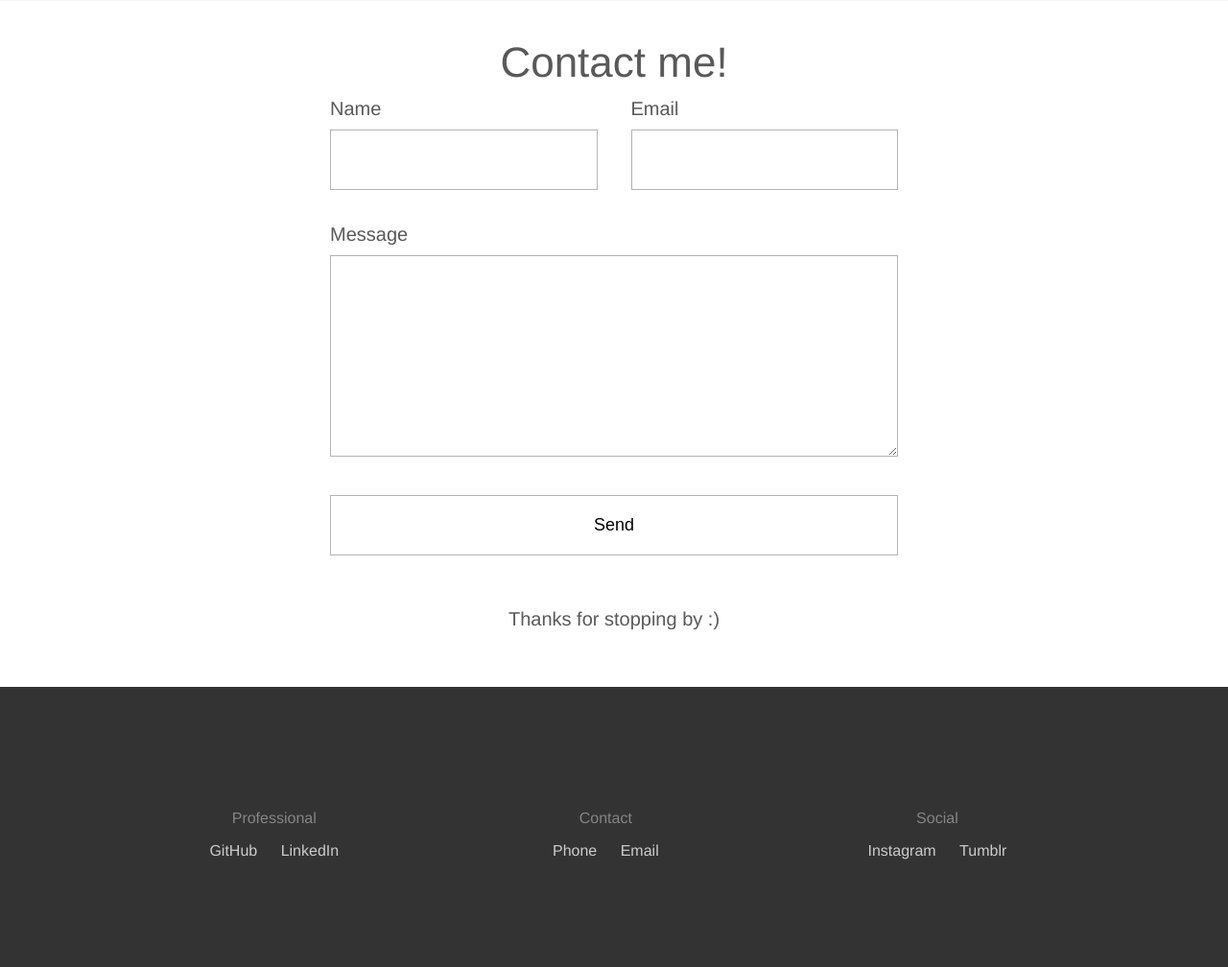
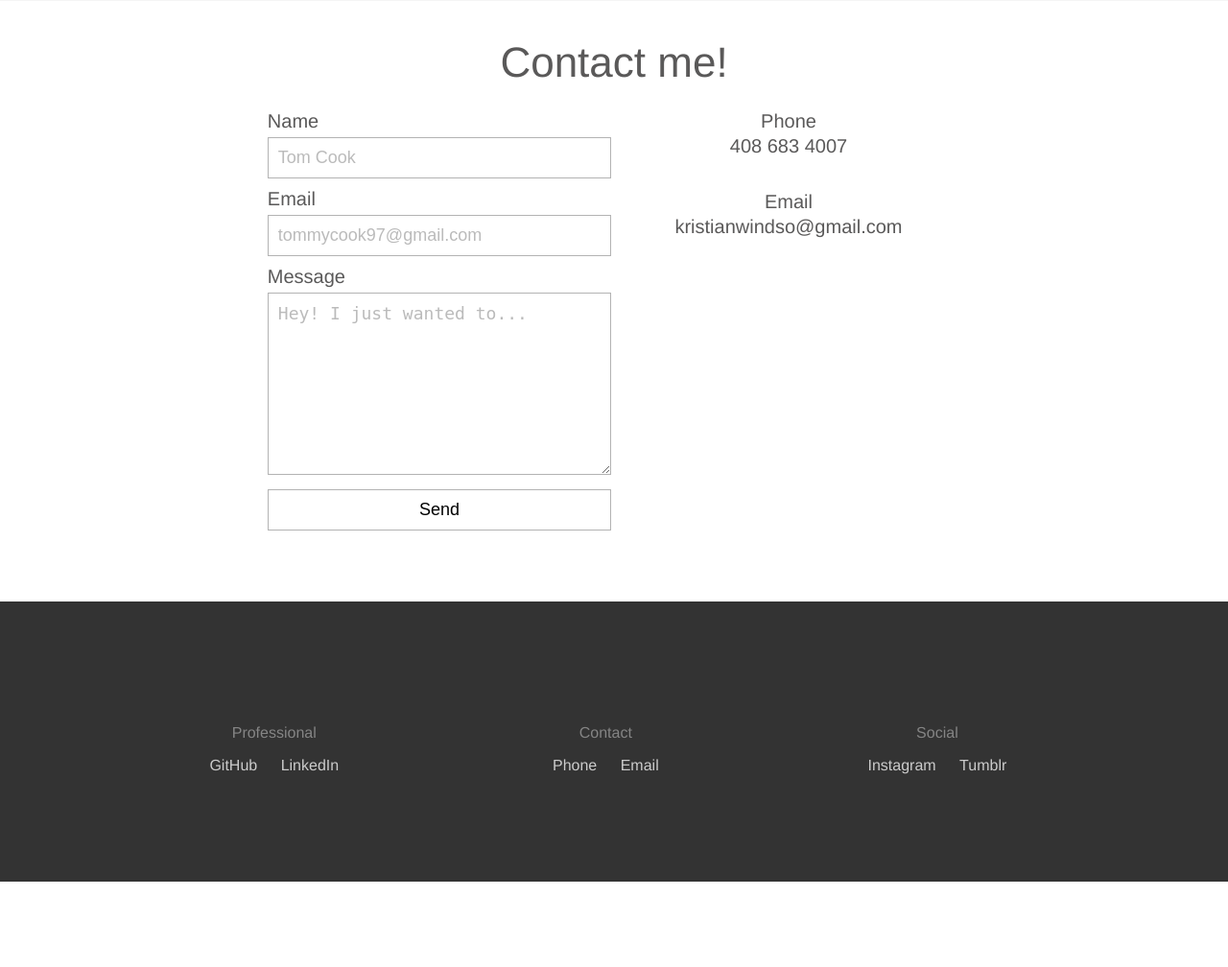
Before and after one commit to KristianWindsor/kristianwindsor.com, a PHP site: page / in a window 1280 px wide. Shown: the part 3953-4961 px from the top of the page at 96% size. After the commit the page ends 4872 px from the top, so only its background shows below. Run offline with PHP 8.4, Linux system fonts and the light colour scheme.

Commit message:
redid contact section

```diff
--- a/src/index.html
+++ b/src/index.html
@@ -151,35 +151,28 @@
 					Contact me!
 				</a>
 			</div>
-			<div class="section-content">
-				<form id="contact">
+			<div class="section-content" id="contact">
+				<form class="contact">
 					<div class="wrapper">
-						<div class="half">
-							<div class="left">
-								Name<br>
-								<input type="input" id="name" class="input" />
-							</div>
-						</div>
-						<div class="half">
-							<div class="right">
-								Email<br>
-								<input type="input" id="email" class="input" />
-							</div>
-						</div>
+						Name<br>
+						<input type="input" id="name" class="input" placeholder="Tom Cook" />
+						Email<br>
+						<input type="input" id="email" class="input" placeholder="tommycook97@gmail.com" />
 						Message<br>
-						<textarea id="message" rows="8" class="input"></textarea>
+						<textarea id="message" rows="8" class="input" placeholder="Hey! I just wanted to..."></textarea>
 						<input type="button" value="Send" id="send" class="input"/>
 					</div>
 				</form>
+				<div class="contact">
+					<p class="contact-info">Phone</p>
+					<a class="contact-link gap" href="tel:14086834007">408 683 4007</a>
+					<p class="contact-info">Email</p>
+					<a class="contact-link" href="mail:kristianwindso@gmail.com">kristianwindso@gmail.com</a>
+				</div>
 			</div>
 			<div class="section-title" id="submitted" style="display: none;">
 				<p>
 					Your message has been submitted.
-				</p>
-			</div>
-			<div class="section-title">
-				<p>
-					Thanks for stopping by :)
 				</p>
 			</div>
 		</div>
--- a/src/style.css
+++ b/src/style.css
@@ -82,17 +82,34 @@ img {
 }
 
 #contact {
-  width: 50vw;
-  margin: 0 auto;
+  margin: 2vw;
+}
+.contact {
+  display: inline-block;
+  vertical-align: top;
+  width: 28vw;
+}
+.contact:nth-child(1) {
   text-align: left;
 }
-.wrapper {
-  margin: 0 24px;
+.contact-link {
+  display: block;
+  color: #5a5959;
+  cursor: pointer;
+}
+.gap {
+  margin-bottom: 35px;
+}
+.contact-link:hover {
+  color: #00AFF0;
+}
+.contact-info {
+  margin: 0 0 3px;
 }
 .input {
   width: 100%;
-  padding: 20px;
-  margin: 10px 0 35px;
+  padding: 10px;
+  margin: 5px 0 10px;
   font-size: 18px;
   outline: 0;
   border: 1px #B3B3B3 solid;
@@ -102,18 +119,20 @@ img {
 .input:hover, .input:focus {
   border: 1px #5a5959 solid;
 }
+*::-webkit-input-placeholder {
+    color: #bbb;
+}
+*:-moz-placeholder {
+    color: #bbb;
+}
+*::-moz-placeholder {
+    color: #bbb;
+}
+*:-ms-input-placeholder {
+    color: #bbb;
+}
 #send {
   margin-top: 0;
-}
-.half {
-  width: 50%;
-  float: left;
-}
-.left {
-  margin-right: 17.5px;
-}
-.right {
-  margin-left: 17.5px;
 }
 
 #bye {
@@ -145,11 +164,17 @@ img {
   .project {
     width: 42vw;
   }
-  #photo-of-me, #contact {
+  #photo-of-me {
     width: 89vw;
   }
+  .contact:nth-child(1) {
+    width: 59.333vw;
+  }
+  .contact:nth-child(2) {
+    width: 29.666vw;
+  }
 }
-@media (max-width: 740px) {
+@media (max-width: 750px) {
   .project {
     width: 89vw;
   }
@@ -162,6 +187,17 @@ img {
   }
   .section-title a {
     font-size: 36px;
+  }
+  #contact {
+    display: flex;
+    flex-direction: column-reverse;
+  }
+  .contact:nth-child(1) {
+    width: 89vw;
+  }
+  .contact:nth-child(2) {
+    width: 89vw;
+    margin-bottom: 3vw;
   }
   #hi {
     font-size: 36px;
@@ -189,7 +225,7 @@ img {
     padding: 0;
     margin: 2vw 0;
   }
-  #photo-of-me, #contact {
+  #photo-of-me {
     width: 100%;
     padding: 2vh 0;
   }
```
